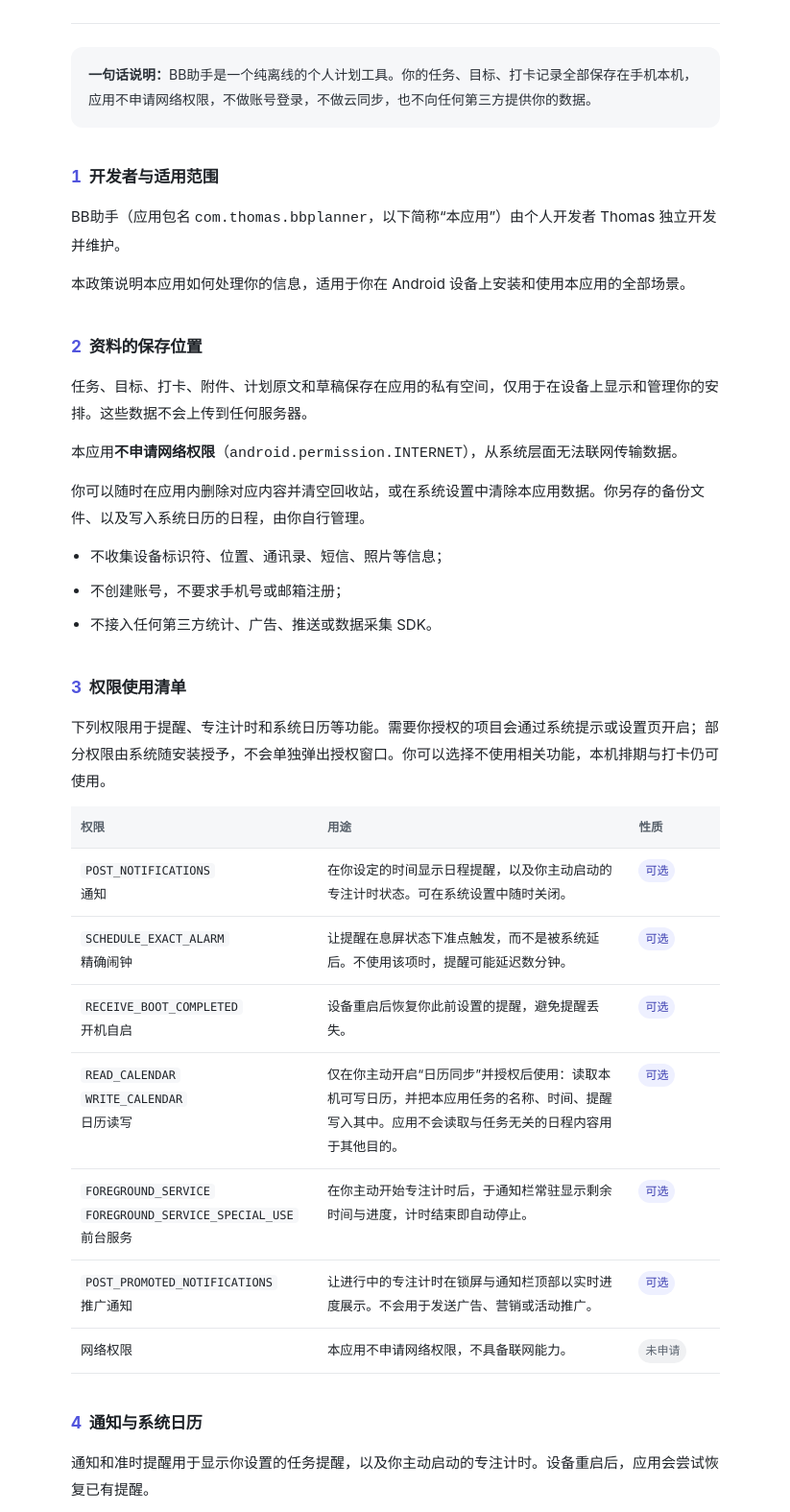
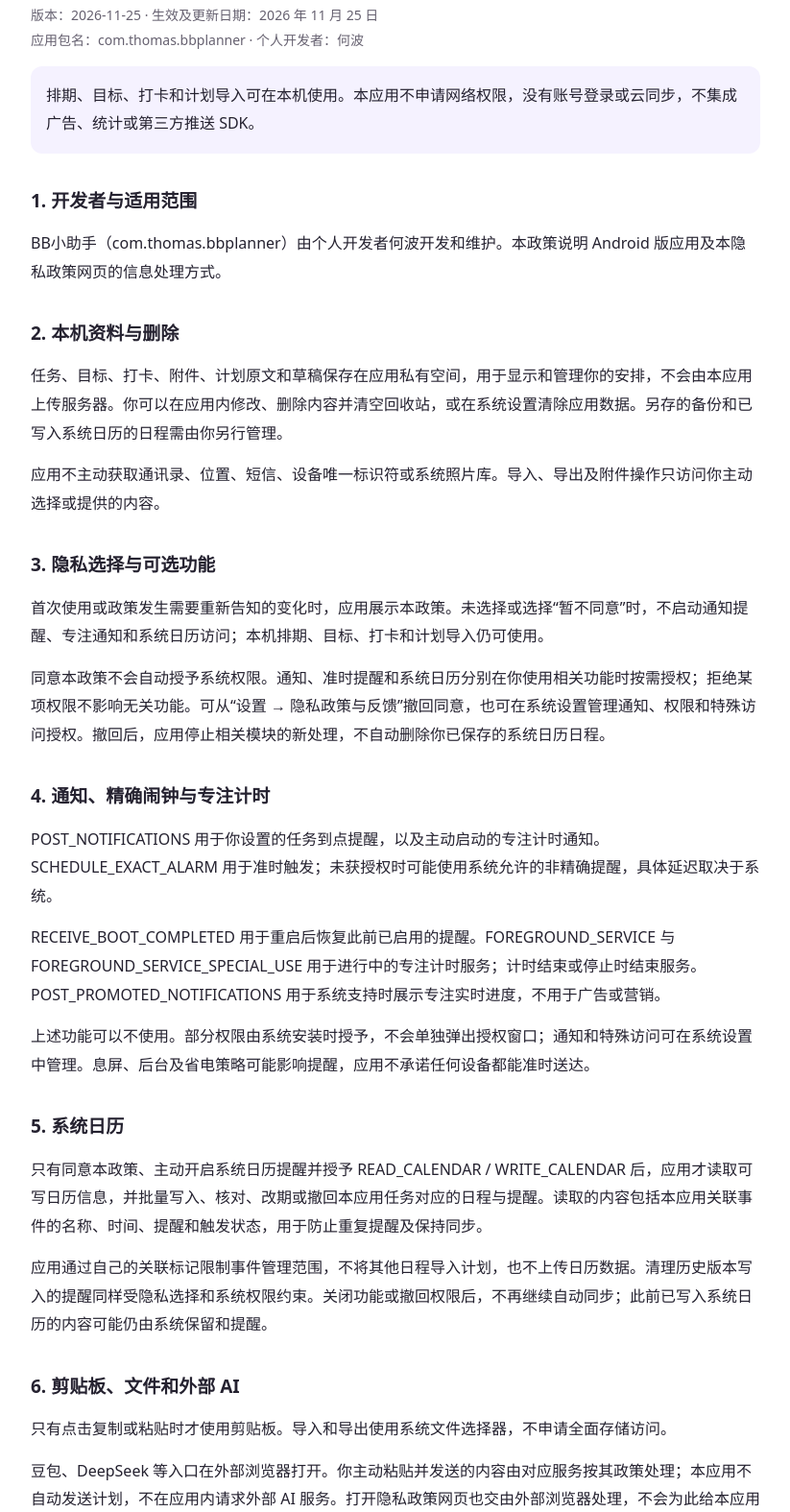
Before and after one commit to Can849/bbplanner-privacy-policy, a plain HTML site: page index.html in a window 1280 px wide. Shown: the part 107-1682 px from the top of the page at 96% size, without its empty margins (228-1051 px from the left). Drawn offline with Linux system fonts and the light colour scheme.

Commit message:
Update BB小助手 privacy policy and developer: index.html

```diff
--- a/index.html
+++ b/index.html
@@ -1,161 +1,17 @@
 <!doctype html>
-<html lang="zh-CN">
-<head>
-<meta charset="utf-8">
-<meta name="viewport" content="width=device-width, initial-scale=1, viewport-fit=cover">
-<title>BB助手 隐私政策</title>
-<meta name="description" content="BB助手（com.thomas.bbplanner）隐私政策：全部数据保存在本机，不收集个人信息，无账号与云同步。">
-<style>
-:root{--ink:#1f2328;--muted:#57606a;--line:#e6e8eb;--bg:#ffffff;--accent:#5154DD;--soft:#f6f7f9}
-*{box-sizing:border-box}
-html{-webkit-text-size-adjust:100%}
-body{margin:0;background:var(--bg);color:var(--ink);font-family:-apple-system,BlinkMacSystemFont,"Segoe UI","PingFang SC","Hiragino Sans GB","Microsoft YaHei",sans-serif;font-size:15px;line-height:1.85}
-.wrap{max-width:720px;margin:0 auto;padding:40px 22px 72px}
-header{border-bottom:1px solid var(--line);padding-bottom:22px;margin-bottom:8px}
-h1{font-size:26px;line-height:1.35;margin:0 0 10px;letter-spacing:-.01em}
-.meta{color:var(--muted);font-size:13px;margin:0}
-.summary{background:var(--soft);border-radius:12px;padding:16px 18px;margin:24px 0 8px;font-size:14px;color:#2b3138}
-.summary strong{font-weight:600}
-h2{font-size:17px;margin:36px 0 12px;letter-spacing:-.01em}
-h2 .n{color:var(--accent);margin-right:8px;font-variant-numeric:tabular-nums}
-p{margin:0 0 12px}
-ul{margin:0 0 14px;padding-left:20px}
-li{margin:0 0 8px}
-table{width:100%;border-collapse:collapse;margin:8px 0 16px;font-size:13.5px}
-th,td{text-align:left;padding:10px 10px;border-bottom:1px solid var(--line);vertical-align:top}
-th{font-weight:600;color:var(--muted);font-size:12.5px;background:var(--soft)}
-td code{background:var(--soft);padding:1px 5px;border-radius:4px;font-size:12px;font-family:ui-monospace,SFMono-Regular,Menlo,monospace;word-break:break-all}
-.tag{display:inline-block;font-size:12px;padding:1px 7px;border-radius:999px;background:#eef0ff;color:#3b3eb0;white-space:nowrap}
-.tag.no{background:#f0f1f3;color:#5b6470}
-.note{border-left:3px solid var(--accent);padding:2px 0 2px 14px;color:#2b3138;margin:16px 0}
-footer{margin-top:48px;padding-top:20px;border-top:1px solid var(--line);color:var(--muted);font-size:13px}
-a{color:var(--accent);text-decoration:none;border-bottom:1px solid rgba(81,84,221,.3)}
-a:hover{border-bottom-color:var(--accent)}
-@media(prefers-color-scheme:dark){
-:root{--ink:#e8eaed;--muted:#9aa3ad;--line:#2b2f36;--bg:#15171a;--soft:#1d2025}
-.summary{color:#d5d9de}
-.tag{background:#262a3d;color:#b9bcff}
-.tag.no{background:#24272c;color:#9aa3ad}
-body{background:var(--bg)}
-}
-@media(max-width:480px){
-.wrap{padding:28px 18px 56px}
-h1{font-size:22px}
-th,td{padding:9px 8px;font-size:13px}
-}
-</style>
-</head>
-<body>
-<div class="wrap">
-
-<header>
-  <h1>BB助手 隐私政策</h1>
-  <p class="meta">适用版本：0.1.22 及以后　·　生效日期：2026 年 11 月 25 日　·　更新日期：2026 年 11 月 25 日</p>
-</header>
-
-<div class="summary">
-  <strong>一句话说明：</strong>BB助手是一个纯离线的个人计划工具。你的任务、目标、打卡记录全部保存在手机本机，应用不申请网络权限，不做账号登录，不做云同步，也不向任何第三方提供你的数据。
-</div>
-
-<h2><span class="n">1</span>开发者与适用范围</h2>
-<p>BB助手（应用包名 <code>com.thomas.bbplanner</code>，以下简称“本应用”）由个人开发者 Thomas 独立开发并维护。</p>
-<p>本政策说明本应用如何处理你的信息，适用于你在 Android 设备上安装和使用本应用的全部场景。</p>
-
-<h2><span class="n">2</span>资料的保存位置</h2>
-<p>任务、目标、打卡、附件、计划原文和草稿保存在应用的私有空间，仅用于在设备上显示和管理你的安排。这些数据不会上传到任何服务器。</p>
-<p>本应用<strong>不申请网络权限</strong>（<code>android.permission.INTERNET</code>），从系统层面无法联网传输数据。</p>
-<p>你可以随时在应用内删除对应内容并清空回收站，或在系统设置中清除本应用数据。你另存的备份文件、以及写入系统日历的日程，由你自行管理。</p>
-<ul>
-  <li>不收集设备标识符、位置、通讯录、短信、照片等信息；</li>
-  <li>不创建账号，不要求手机号或邮箱注册；</li>
-  <li>不接入任何第三方统计、广告、推送或数据采集 SDK。</li>
-</ul>
-
-<h2><span class="n">3</span>权限使用清单</h2>
-<p>下列权限用于提醒、专注计时和系统日历等功能。需要你授权的项目会通过系统提示或设置页开启；部分权限由系统随安装授予，不会单独弹出授权窗口。你可以选择不使用相关功能，本机排期与打卡仍可使用。</p>
-<table>
-  <thead>
-    <tr><th style="width:38%">权限</th><th>用途</th><th style="width:14%">性质</th></tr>
-  </thead>
-  <tbody>
-    <tr>
-      <td><code>POST_NOTIFICATIONS</code><br>通知</td>
-      <td>在你设定的时间显示日程提醒，以及你主动启动的专注计时状态。可在系统设置中随时关闭。</td>
-      <td><span class="tag">可选</span></td>
-    </tr>
-    <tr>
-      <td><code>SCHEDULE_EXACT_ALARM</code><br>精确闹钟</td>
-      <td>让提醒在息屏状态下准点触发，而不是被系统延后。不使用该项时，提醒可能延迟数分钟。</td>
-      <td><span class="tag">可选</span></td>
-    </tr>
-    <tr>
-      <td><code>RECEIVE_BOOT_COMPLETED</code><br>开机自启</td>
-      <td>设备重启后恢复你此前设置的提醒，避免提醒丢失。</td>
-      <td><span class="tag">可选</span></td>
-    </tr>
-    <tr>
-      <td><code>READ_CALENDAR</code><br><code>WRITE_CALENDAR</code><br>日历读写</td>
-      <td>仅在你主动开启“日历同步”并授权后使用：读取本机可写日历，并把本应用任务的名称、时间、提醒写入其中。应用不会读取与任务无关的日程内容用于其他目的。</td>
-      <td><span class="tag">可选</span></td>
-    </tr>
-    <tr>
-      <td><code>FOREGROUND_SERVICE</code><br><code>FOREGROUND_SERVICE_SPECIAL_USE</code><br>前台服务</td>
-      <td>在你主动开始专注计时后，于通知栏常驻显示剩余时间与进度，计时结束即自动停止。</td>
-      <td><span class="tag">可选</span></td>
-    </tr>
-    <tr>
-      <td><code>POST_PROMOTED_NOTIFICATIONS</code><br>推广通知</td>
-      <td>让进行中的专注计时在锁屏与通知栏顶部以实时进度展示。不会用于发送广告、营销或活动推广。</td>
-      <td><span class="tag">可选</span></td>
-    </tr>
-    <tr>
-      <td>网络权限</td>
-      <td>本应用不申请网络权限，不具备联网能力。</td>
-      <td><span class="tag no">未申请</span></td>
-    </tr>
-  </tbody>
-</table>
-
-<h2><span class="n">4</span>通知与系统日历</h2>
-<p>通知和准时提醒用于显示你设置的任务提醒，以及你主动启动的专注计时。设备重启后，应用会尝试恢复已有提醒。</p>
-<p>只有在你开启日历同步并授予日历权限后，应用才会读取本机可写日历并同步任务事件。版本升级时，如果日历授权仍然有效，应用可清理自己此前写入的提醒。你可以关闭该功能，或在系统设置中撤销授权。</p>
-
-<h2><span class="n">5</span>剪贴板、文件与外部 AI</h2>
-<p>只有在你点击复制或粘贴时，才会使用剪贴板。导入和导出功能只访问你主动选中的文件。</p>
-<p>应用内提供了跳转豆包、DeepSeek 等外部 AI 服务的入口。这些服务在系统浏览器中打开，你主动粘贴并发送的内容由对应服务方按其隐私政策处理。本应用不会自动把计划内容发送给任何外部 AI。</p>
-
-<h2><span class="n">6</span>第三方共享</h2>
-<p>本应用不集成第三方 SDK，不向任何第三方出售、交换或提供你的个人信息。你自行导出或分享的备份文件、系统日历日程，由你自己决定其流向。</p>
-
-<p>本隐私政策网页托管于 GitHub Pages。访问网页时，GitHub 会为安全目的记录访问者 IP 地址；这与本应用在手机内离线处理任务数据是不同的场景。详情见 <a href="https://docs.github.com/en/site-policy/privacy-policies/github-general-privacy-statement">GitHub 隐私声明</a>。</p>
-
-<h2><span class="n">7</span>你的权利</h2>
-<ul>
-  <li><strong>查看与修改</strong>：全部数据在应用内可见、可编辑。</li>
-  <li><strong>删除</strong>：可在应用内删除单条内容、清空回收站，或在系统设置中清除应用数据，删除后不可恢复。</li>
-  <li><strong>撤回授权</strong>：在系统「设置 → 应用 → BB助手」中管理可撤回的权限、通知和特殊访问授权；也可在应用内关闭相应功能，不影响本机基础功能。</li>
-  <li><strong>导出</strong>：你可随时导出自己的数据带走。</li>
-</ul>
-
-<h2><span class="n">8</span>未成年人保护</h2>
-<p>本应用为通用效率工具，不针对未成年人设计，不收集任何个人信息，也不含付费、社交或内容分发功能。未成年人可在监护人指导下使用。</p>
-
-<h2><span class="n">9</span>政策更新</h2>
-<p>如本政策发生变更，我们会在本页面更新版本与日期。涉及权限范围或数据处理方式的重大变更，会在应用内以显著方式提示。</p>
-
-<h2><span class="n">10</span>联系我们</h2>
-<p>如对本政策有疑问、意见或投诉，或需要行使上述权利，可通过以下方式联系开发者：</p>
-<p>电子邮箱：<a href="mailto:364045536@qq.com">364045536@qq.com</a></p>
-<p>我们会在收到后 15 个工作日内回复。</p>
-
-<div class="note">
-  排期、目标、打卡和计划导入可在本机使用。通知、准时提醒和系统日历等功能的使用情况，以当前安装版本及系统授权状态为准。
-</div>
-
-<footer>
-  BB助手 · 应用包名 com.thomas.bbplanner　·　本页可公开访问，无需登录
-</footer>
-
-</div>
-</body>
-</html>
+<html lang="zh-CN"><head><meta charset="utf-8"><meta name="viewport" content="width=device-width,initial-scale=1"><meta name="policy-sha256" content="4dcde9fde375ef5c89e60cd3a45a12990787e7e1743b0ca0e99bbe7f8e3ec5b6"><title>BB小助手 隐私政策</title><meta name="description" content="排期、目标、打卡和计划导入可在本机使用。本应用不申请网络权限，没有账号登录或云同步，不集成广告、统计或第三方推送 SDK。"><style>html{color-scheme:light dark}body{margin:0;background:#fff;color:#252230;font:16px/1.85 system-ui,"Microsoft YaHei",sans-serif}main{max-width:760px;margin:auto;padding:36px 22px 64px}h1{font-size:27px;line-height:1.4}h2{font-size:19px;margin:32px 0 12px}p{margin:0 0 14px;overflow-wrap:anywhere}.meta,footer{font-size:14px;color:#666170}.summary{background:#f5f2ff;border-radius:12px;padding:16px}a{color:#6750D8}footer{border-top:1px solid #eee;margin-top:32px;padding-top:18px}@media(prefers-color-scheme:dark){body{background:#18161d;color:#eeebf5}.meta,footer{color:#bdb8ca}.summary{background:#292338}a{color:#c3b4ff}}@media(max-width:400px){main{padding:24px 18px 48px}h1{font-size:23px}}</style></head><body><main>
+<h1>BB小助手 隐私政策</h1><p class="meta">版本：2026-11-25 · 生效及更新日期：2026 年 11 月 25 日<br>应用包名：com.thomas.bbplanner · 个人开发者：何波</p>
+<p class="summary">排期、目标、打卡和计划导入可在本机使用。本应用不申请网络权限，没有账号登录或云同步，不集成广告、统计或第三方推送 SDK。</p>
+<section><h2>1. 开发者与适用范围</h2><p>BB小助手（com.thomas.bbplanner）由个人开发者何波开发和维护。本政策说明 Android 版应用及本隐私政策网页的信息处理方式。</p></section>
+<section><h2>2. 本机资料与删除</h2><p>任务、目标、打卡、附件、计划原文和草稿保存在应用私有空间，用于显示和管理你的安排，不会由本应用上传服务器。你可以在应用内修改、删除内容并清空回收站，或在系统设置清除应用数据。另存的备份和已写入系统日历的日程需由你另行管理。</p><p>应用不主动获取通讯录、位置、短信、设备唯一标识符或系统照片库。导入、导出及附件操作只访问你主动选择或提供的内容。</p></section>
+<section><h2>3. 隐私选择与可选功能</h2><p>首次使用或政策发生需要重新告知的变化时，应用展示本政策。未选择或选择“暂不同意”时，不启动通知提醒、专注通知和系统日历访问；本机排期、目标、打卡和计划导入仍可使用。</p><p>同意本政策不会自动授予系统权限。通知、准时提醒和系统日历分别在你使用相关功能时按需授权；拒绝某项权限不影响无关功能。可从“设置 → 隐私政策与反馈”撤回同意，也可在系统设置管理通知、权限和特殊访问授权。撤回后，应用停止相关模块的新处理，不自动删除你已保存的系统日历日程。</p></section>
+<section><h2>4. 通知、精确闹钟与专注计时</h2><p>POST_NOTIFICATIONS 用于你设置的任务到点提醒，以及主动启动的专注计时通知。SCHEDULE_EXACT_ALARM 用于准时触发；未获授权时可能使用系统允许的非精确提醒，具体延迟取决于系统。</p><p>RECEIVE_BOOT_COMPLETED 用于重启后恢复此前已启用的提醒。FOREGROUND_SERVICE 与 FOREGROUND_SERVICE_SPECIAL_USE 用于进行中的专注计时服务；计时结束或停止时结束服务。POST_PROMOTED_NOTIFICATIONS 用于系统支持时展示专注实时进度，不用于广告或营销。</p><p>上述功能可以不使用。部分权限由系统安装时授予，不会单独弹出授权窗口；通知和特殊访问可在系统设置中管理。息屏、后台及省电策略可能影响提醒，应用不承诺任何设备都能准时送达。</p></section>
+<section><h2>5. 系统日历</h2><p>只有同意本政策、主动开启系统日历提醒并授予 READ_CALENDAR / WRITE_CALENDAR 后，应用才读取可写日历信息，并批量写入、核对、改期或撤回本应用任务对应的日程与提醒。读取的内容包括本应用关联事件的名称、时间、提醒和触发状态，用于防止重复提醒及保持同步。</p><p>应用通过自己的关联标记限制事件管理范围，不将其他日程导入计划，也不上传日历数据。清理历史版本写入的提醒同样受隐私选择和系统权限约束。关闭功能或撤回权限后，不再继续自动同步；此前已写入系统日历的内容可能仍由系统保留和提醒。</p></section>
+<section><h2>6. 剪贴板、文件和外部 AI</h2><p>只有点击复制或粘贴时才使用剪贴板。导入和导出使用系统文件选择器，不申请全面存储访问。</p><p>豆包、DeepSeek 等入口在外部浏览器打开。你主动粘贴并发送的内容由对应服务按其政策处理；本应用不自动发送计划，不在应用内请求外部 AI 服务。打开隐私政策网页也交由外部浏览器处理，不会为此给本应用增加网络权限。</p></section>
+<section><h2>7. 本地诊断与主动反馈</h2><p>同意后，应用在本机保存数量受限的操作与提醒记录，用于排查故障。只有你主动导出诊断，才生成可能包含机型、系统版本、授权状态、时间和操作记录的文件；文件不会自动发送。请先检查文件，再决定是否通过邮件等方式提供给开发者。撤回同意后不再新增这些诊断记录，可通过清除应用数据删除已有本地记录。</p></section>
+<section><h2>8. 共享与网页托管</h2><p>应用不向第三方出售或自动提供你的计划资料。你主动导出文件、写入系统日历或在外部服务发送内容时，相关系统、日历账号或服务可能按其设置及政策处理这些内容。</p><p>本政策网页使用 GitHub Pages 托管。访问网页时，GitHub 会为安全目的记录访问者 IP 地址。这属于网页托管行为，与手机应用离线保存计划是不同场景；可查阅 GitHub 隐私声明。</p></section>
+<section><h2>9. 你的权利与未成年人</h2><p>你可以查看、修改、导出或删除自己的计划，撤回同意和系统授权，并通过下方邮箱提出问题。清除应用数据或永久删除内容后可能无法恢复，另存的备份不随应用数据自动删除。</p><p>本应用是通用效率工具，没有账号、付费或社交功能。未成年人可在监护人指导下使用；请勿向外部 AI 或反馈文件提供不必要的个人信息。</p></section>
+<section><h2>10. 政策更新与联系</h2><p>政策更新会在本页面标明版本和日期。涉及处理目的、方式或范围的重大变化，会在应用内重新提示阅读和选择。</p><p>开发者：何波（个人开发者）。联系邮箱：364045536@qq.com。我们会在收到问题后 15 个工作日内答复。</p></section>
+<p>联系邮箱：<a href="mailto:364045536@qq.com">364045536@qq.com</a></p>
+<p><a href="https://docs.github.com/en/site-policy/privacy-policies/github-general-privacy-statement">GitHub 隐私声明</a></p>
+<footer>BB小助手 · com.thomas.bbplanner · 本页公开访问，无需登录</footer></main></body></html>
```
